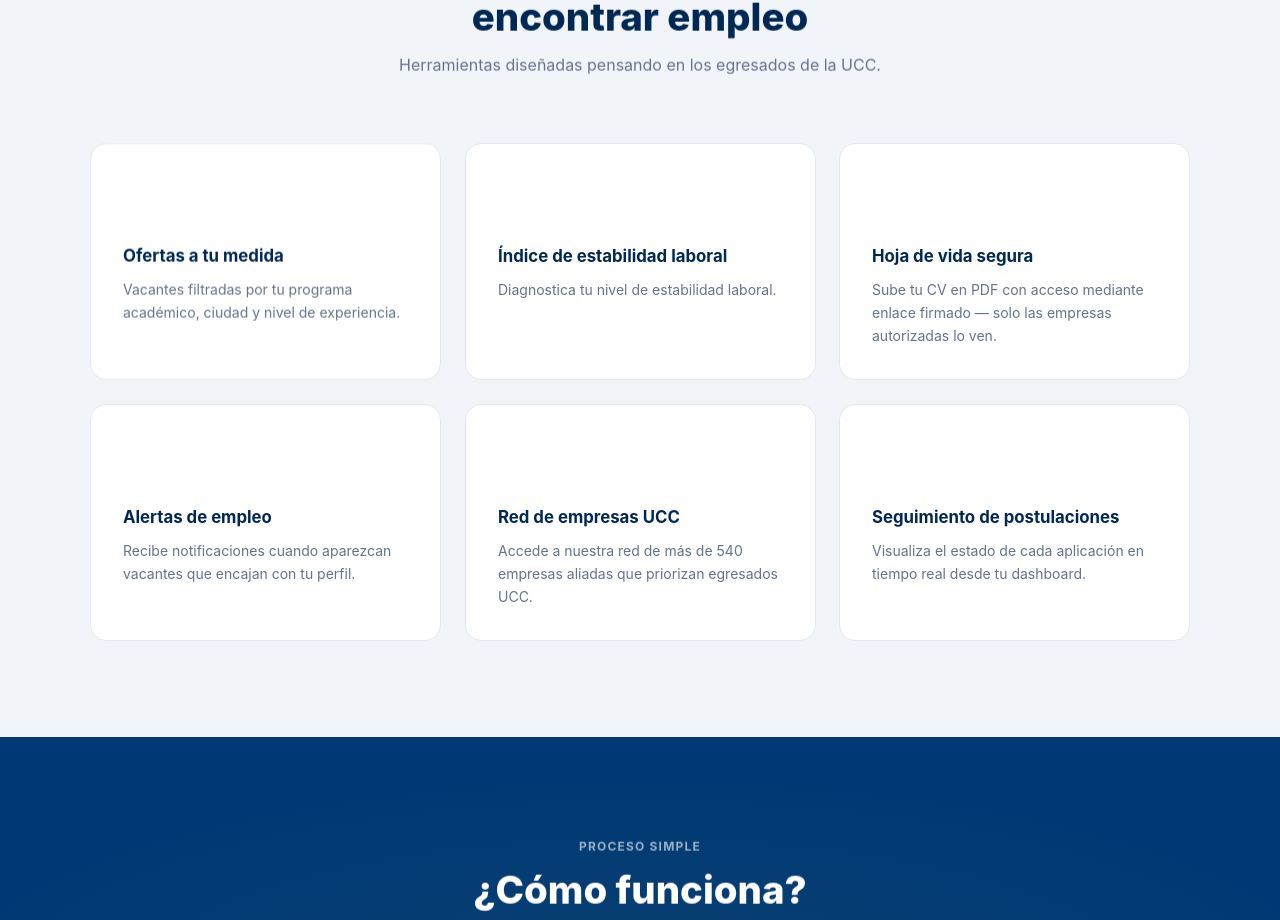
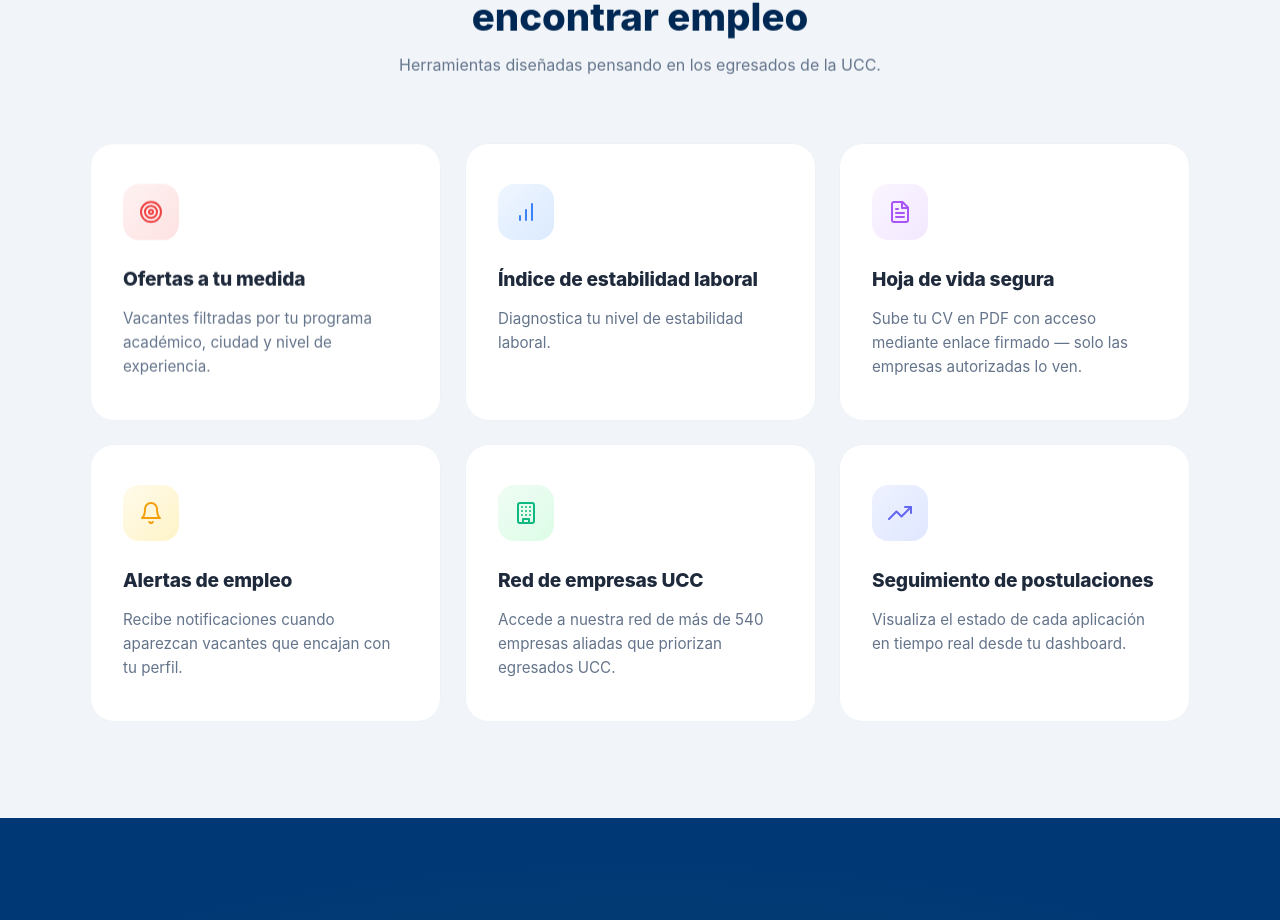
Before and after one commit to Andres0606/proyecto-ia, a Next.js app in the folder Front/: page / in a window 1280 px wide. Shown: the part 916-1836 px from the top of the page. Built offline with nearby package versions, Linux system fonts and the light colour scheme.

Commit message:
PRUEBA 24

```diff
--- a/Front/app/Components/page.tsx
+++ b/Front/app/Components/page.tsx
@@ -45,31 +45,37 @@ const FEATURES = [
     icon: <Icons.Target />,
     title: "Ofertas a tu medida",
     desc: "Vacantes filtradas por tu programa académico, ciudad y nivel de experiencia.",
+    variant: "red",
   },
   {
     icon: <Icons.BarChart />,
     title: "Índice de estabilidad laboral",
     desc: "Diagnostica tu nivel de estabilidad laboral.",
+    variant: "blue",
   },
   {
     icon: <Icons.FileText />,
     title: "Hoja de vida segura",
     desc: "Sube tu CV en PDF con acceso mediante enlace firmado — solo las empresas autorizadas lo ven.",
+    variant: "purple",
   },
   {
     icon: <Icons.Bell />,
     title: "Alertas de empleo",
     desc: "Recibe notificaciones cuando aparezcan vacantes que encajan con tu perfil.",
+    variant: "amber",
   },
   {
     icon: <Icons.Building />,
     title: "Red de empresas UCC",
     desc: "Accede a nuestra red de más de 540 empresas aliadas que priorizan egresados UCC.",
+    variant: "green",
   },
   {
     icon: <Icons.TrendingUp />,
     title: "Seguimiento de postulaciones",
     desc: "Visualiza el estado de cada aplicación en tiempo real desde tu dashboard.",
+    variant: "indigo",
   },
 ];
 
@@ -157,7 +163,7 @@ function Features() {
       </div>
       <div className="features__grid">
         {FEATURES.map((f, i) => (
-          <div className="feature-card reveal" key={f.title} style={{ transitionDelay: `${i * 0.08}s` }}>
+          <div className={`feature-card reveal feature-card--${f.variant}`} key={f.title} style={{ transitionDelay: `${i * 0.08}s` }}>
             <span className="feature-card__icon">{f.icon}</span>
             <h3 className="feature-card__title">{f.title}</h3>
             <p className="feature-card__desc">{f.desc}</p>
--- a/Front/app/css/Inicio/inicio.css
+++ b/Front/app/css/Inicio/inicio.css
@@ -442,31 +442,80 @@ body {
 
 .feature-card {
   background: var(--white);
-  border-radius: 16px;
-  padding: 2rem;
-  border: 1px solid #e2e8f0;
-  transition: transform 0.2s, box-shadow 0.2s;
+  border-radius: 24px;
+  padding: 2.5rem 2rem;
+  border: 1px solid #eef2f6;
+  transition: all 0.4s cubic-bezier(0.175, 0.885, 0.32, 1.275);
+  display: flex;
+  flex-direction: column;
+  position: relative;
+  overflow: hidden;
 }
+
+.feature-card::before {
+  content: '';
+  position: absolute;
+  top: 0;
+  left: 0;
+  width: 100%;
+  height: 4px;
+  background: transparent;
+  transition: background 0.3s;
+}
+
 .feature-card:hover {
-  transform: translateY(-4px);
-  box-shadow: 0 12px 32px rgba(0, 0, 0, 0.08);
+  transform: translateY(-8px);
+  box-shadow: 0 20px 40px rgba(0, 0, 0, 0.06);
+  border-color: #d1d9e6;
 }
 
 .feature-card__icon {
-  font-size: 2rem;
-  display: block;
-  margin-bottom: 1rem;
+  width: 56px;
+  height: 56px;
+  border-radius: 16px;
+  display: flex;
+  align-items: center;
+  justify-content: center;
+  margin-bottom: 1.5rem;
+  transition: all 0.3s ease;
+  position: relative;
 }
+
+.feature-card:hover .feature-card__icon {
+  transform: scale(1.1) rotate(5deg);
+}
+
+/* ── Variants ── */
+.feature-card--red .feature-card__icon { background: linear-gradient(135deg, #fef2f2, #fee2e2); color: #ef4444; }
+.feature-card--red:hover::before { background: #ef4444; }
+
+.feature-card--blue .feature-card__icon { background: linear-gradient(135deg, #eff6ff, #dbeafe); color: #3b82f6; }
+.feature-card--blue:hover::before { background: #3b82f6; }
+
+.feature-card--purple .feature-card__icon { background: linear-gradient(135deg, #faf5ff, #f3e8ff); color: #a855f7; }
+.feature-card--purple:hover::before { background: #a855f7; }
+
+.feature-card--amber .feature-card__icon { background: linear-gradient(135deg, #fffbeb, #fef3c7); color: #f59e0b; }
+.feature-card--amber:hover::before { background: #f59e0b; }
+
+.feature-card--green .feature-card__icon { background: linear-gradient(135deg, #f0fdf4, #dcfce7); color: #10b981; }
+.feature-card--green:hover::before { background: #10b981; }
+
+.feature-card--indigo .feature-card__icon { background: linear-gradient(135deg, #eef2ff, #e0e7ff); color: #6366f1; }
+.feature-card--indigo:hover::before { background: #6366f1; }
+
 .feature-card__title {
-  font-size: 1.05rem;
-  font-weight: 700;
-  color: var(--navy);
-  margin-bottom: 8px;
+  font-size: 1.2rem;
+  font-weight: 800;
+  color: #1e293b;
+  margin-bottom: 12px;
+  letter-spacing: -0.01em;
 }
+
 .feature-card__desc {
-  font-size: 14px;
-  color: var(--gray-dark);
-  line-height: 1.65;
+  font-size: 0.95rem;
+  color: #64748b;
+  line-height: 1.6;
 }
 
 /* ══════════════════════════════════════════════════════
```
